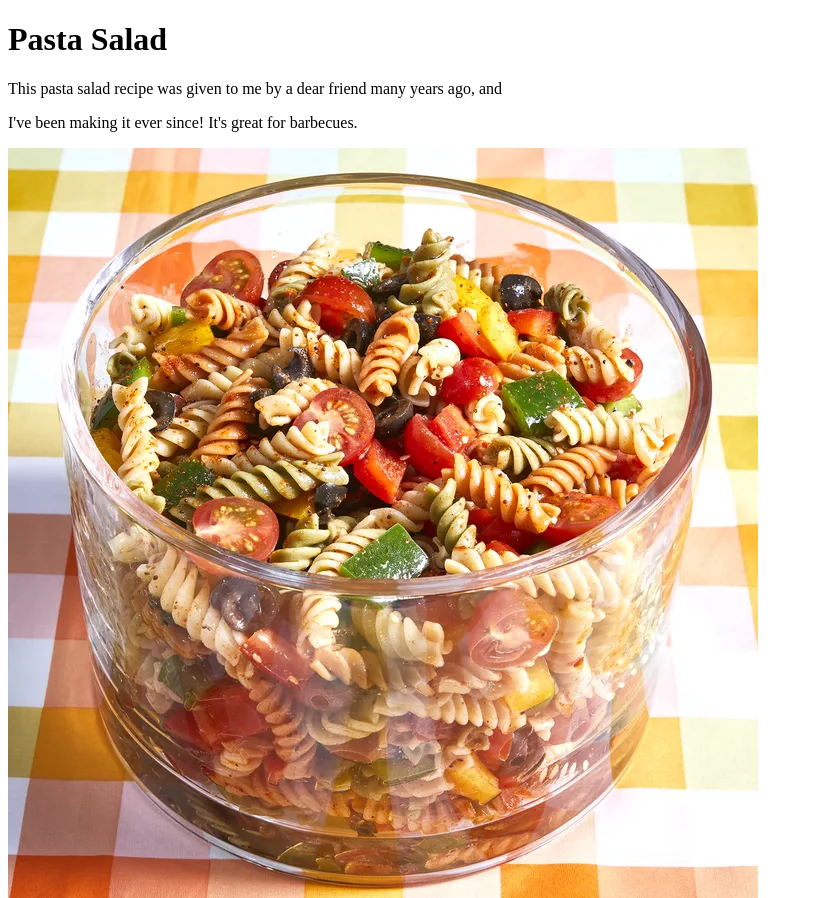
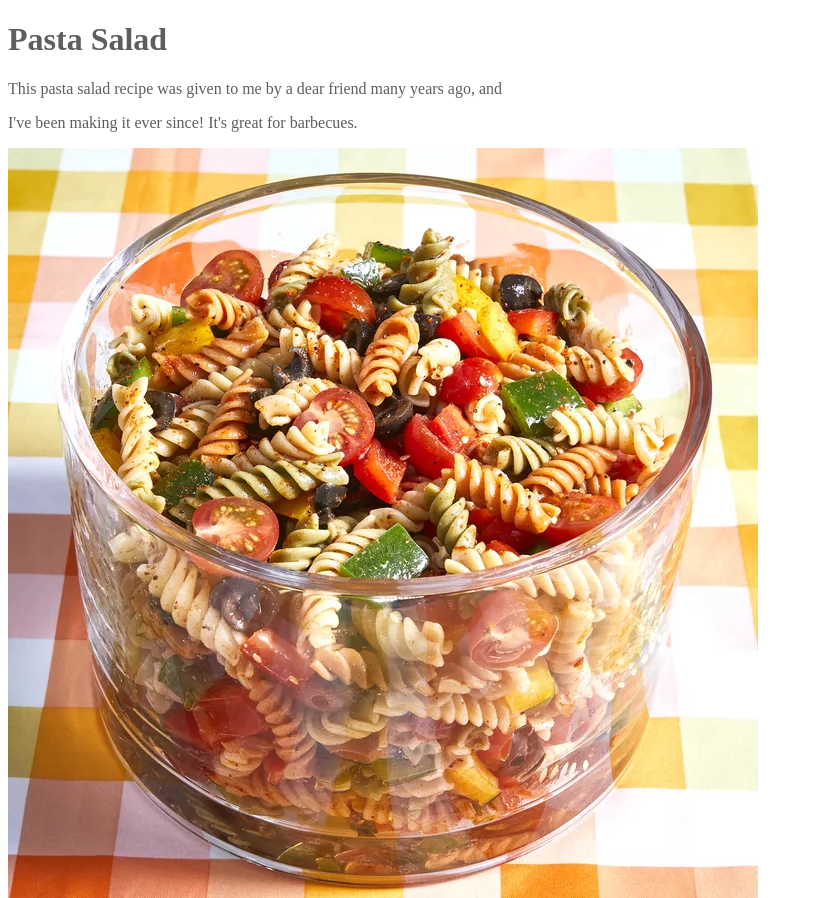
Before and after one commit to TomasProp/odin-recipes, a plain HTML site: page recipes/pasta.html in a window 1280 px wide. Shown: the top 898 px of the page, without its empty margins (0-813 px from the left). Drawn offline with Linux system fonts and the light colour scheme.

Commit message:
aded css

```diff
--- a/recipes/pasta.html
+++ b/recipes/pasta.html
@@ -5,8 +5,10 @@
     <meta http-equiv="X-UA-Compatible" content="IE=edge">
     <meta name="viewport" content="width=device-width, initial-scale=1.0">
     <title>Pasta Salad</title>
+    <link rel="stylesheet" href="styles.css">
 </head>
 <body>
+    <div>
     <h1>Pasta Salad</h1>
 
     <p>This pasta salad recipe was given to me by a dear friend many years ago, and</p>
@@ -46,6 +48,6 @@
         <li><p>Combine pasta, tomatoes, bell peppers, and olives in a salad bowl; pour</p>
             <p>dressing over salad and toss to coat. Refrigerate salad, 8 hours to overnight./p></li>
     </ol>
-
+</div>
 </body>
 </html>
```
